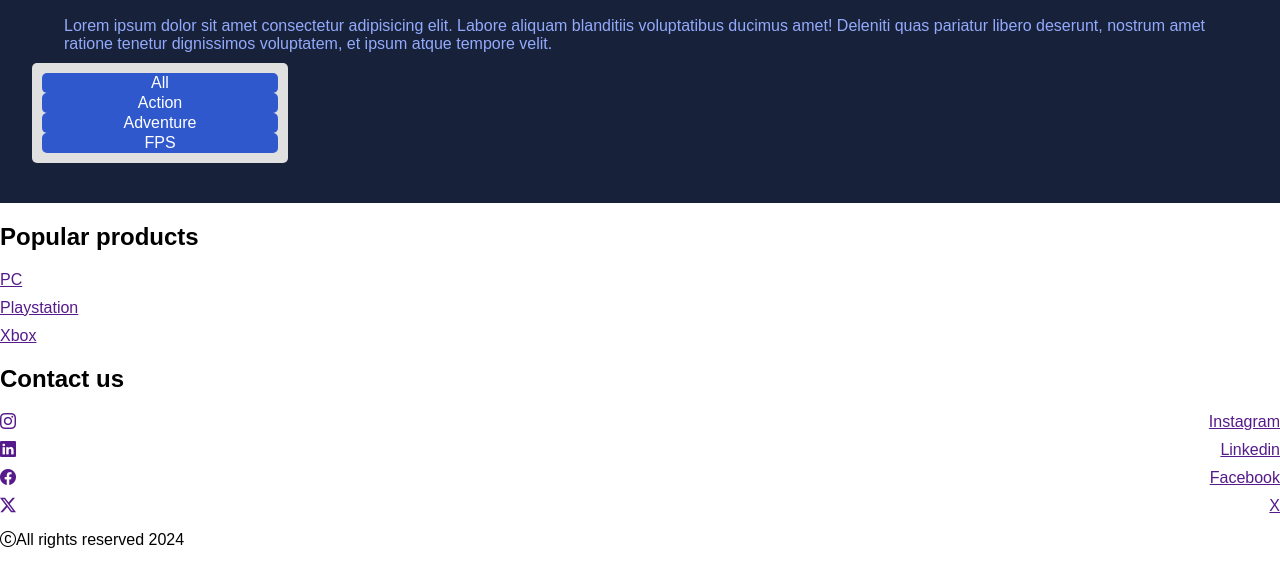
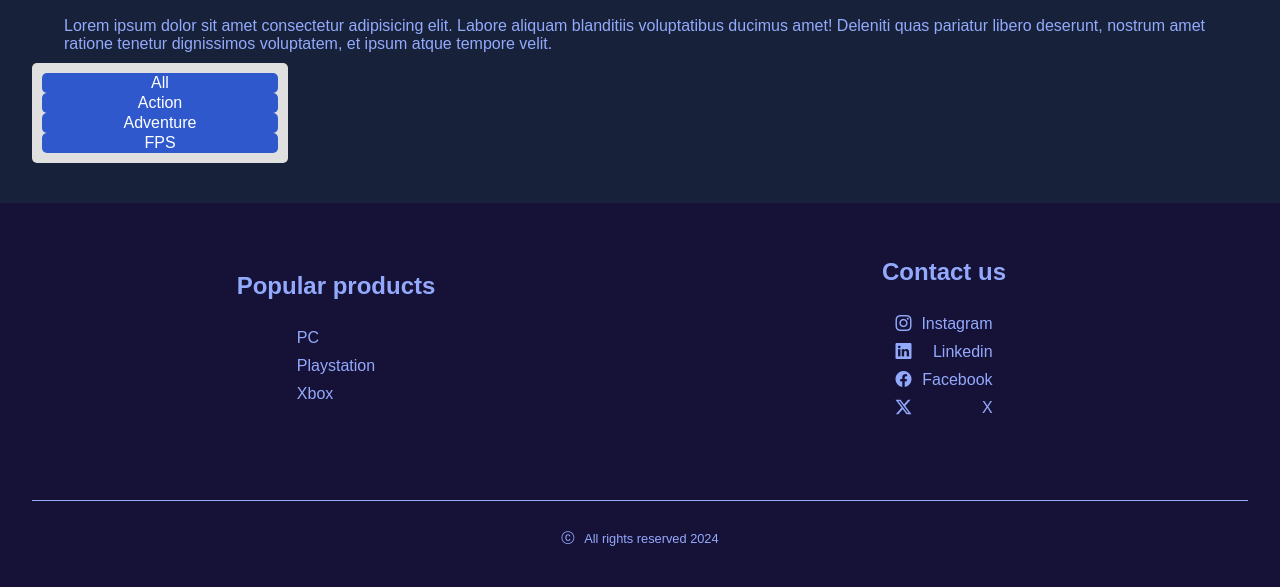
Before and after one commit to Medieinstitutet/the-webshop-typescript-titans, a website built with Vite: page index.html in a window 1280 px wide. Shown: the part 850-1437 px from the top of the page. Before the commit the page ends 1399 px from the top, so only its background shows below. Built offline with nearby package versions, Linux system fonts and the light colour scheme; no server answers.

Commit message:
added footer styling

```diff
--- a/src/scss/_footer.scss
+++ b/src/scss/_footer.scss
@@ -1,3 +1,6 @@
+@use "variables" as v;
+@use "mixins";
+
 footer {
   display: flex;
   justify-content: center;
@@ -7,7 +10,7 @@ footer {
   background-color: v.$darkbackground-color;
   color: v.$text-light;
 
-  @include mixins.tablet {
+  @include mixins.desktop {
     height: 50vh;
   }
 
--- a/src/scss/style.scss
+++ b/src/scss/style.scss
@@ -1,5 +1,5 @@
 @use "navbar";
-
+@use "footer";
 @use "productPage";
 @use "landingpage";
 @use "payment";
```
